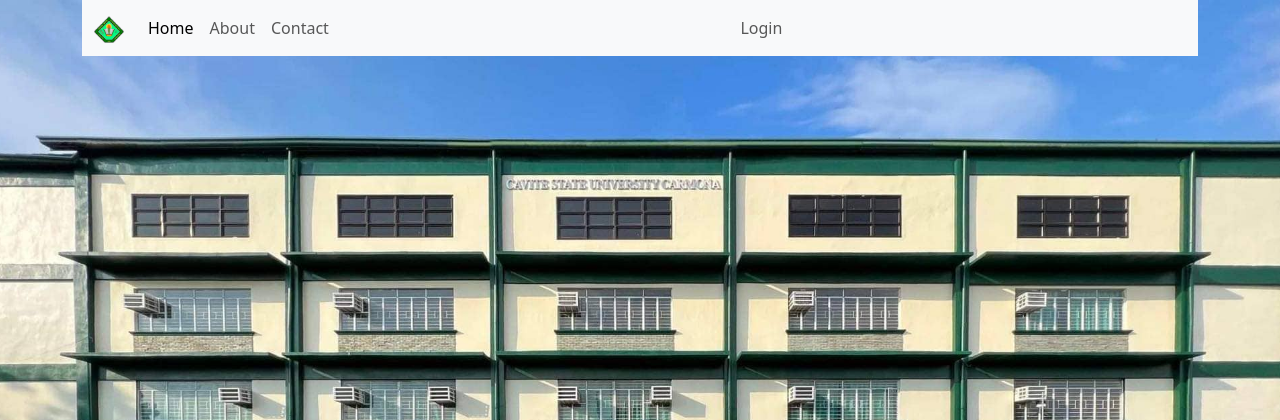
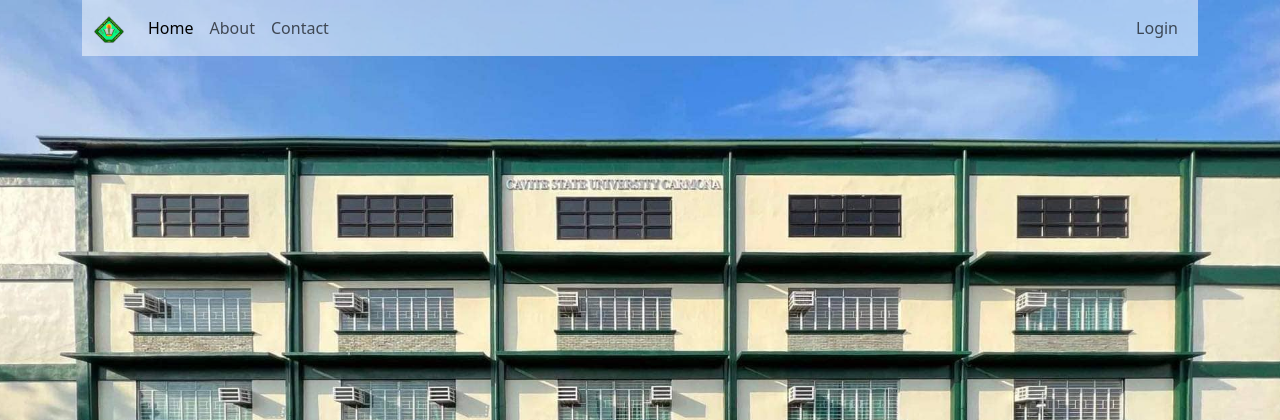
Before and after one commit to Valiantic/Munting-Sisiw-Student-Daycare-Management-System, a PHP site: page / in a window 1280 px wide. Shown: the top 420 px of the page. Run offline with PHP 8.4, Linux system fonts and the light colour scheme.

Commit message:
make the navbar transparent and responsive

```diff
--- a/index.php
+++ b/index.php
@@ -12,6 +12,9 @@
     <link rel="preconnect" href="https://fonts.gstatic.com" crossorigin>
     <link href="https://fonts.googleapis.com/css2?family=Bebas+Neue&family=Libre+Baskerville:ital,wght@0,400;0,700;1,400&display=swap" rel="stylesheet">
 </head>
+
+<!-- TODO:
+9:34 CONTINUE NAVBAR -->
 
 <!-- OWN CSS IS HERE! -->
 
@@ -33,6 +36,10 @@
         /* background: rgba(0, 0, 0, 0.7);
         min-height: 100vh; */
     }
+    #homeNav {
+        /* TO MAKE THE NAVBAR TRANSPARENT */
+        background: rgba(255,255,255, 0.5) !important;
+    }
 
 
 </style>
@@ -43,7 +50,7 @@
     <div class="container">
 
         <!-- NAVBAR -->
-        <nav class="navbar navbar-expand-lg bg-body-tertiary">
+        <nav class="navbar navbar-expand-lg bg-body-tertiary" id="homeNav">
   <div class="container-fluid">
     <a class="navbar-brand" href="#"><img src="./images/cvsulogo.png" width="30"></a>
     <button class="navbar-toggler" type="button" data-bs-toggle="collapse" data-bs-target="#navbarSupportedContent" aria-controls="navbarSupportedContent" aria-expanded="false" aria-label="Toggle navigation">
@@ -66,11 +73,13 @@
         </li>
         </ul>
 
-        <ul class="navbar-nav me-auto mb-2 mb-lg-0">
+         <!-- TO MAKE THE LOGIN STICK TO THE RIGHT SIDE CHANGE ME-->
+         <ul class="navbar-nav me-right mb-2 mb-lg-0">
         <li class="nav-item">
           <a class="nav-link" href="#">Login</a>
         </li>
         </ul>
+
 
             <!-- DON'T NEED UNLESS NECCESSARY UNCOMMENT! -->
         <!-- <li class="nav-item dropdown">
@@ -97,6 +106,7 @@
 
 
     </div>
+
   </div>
 </nav>
 
```
